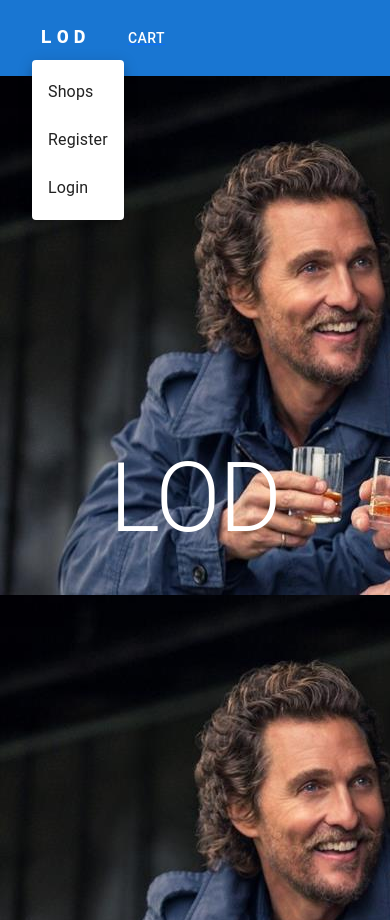
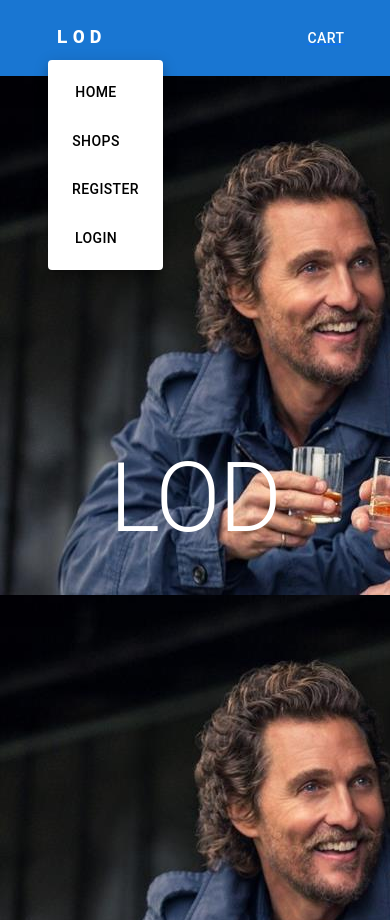
Before and after one commit to Aditya0721/LOD-FRONTEND, a React (Create React App) app in the folder LOD-FrontEnd/: page / in a window 390 px wide. Both pictures are taken after a click on the button "LOD". Built offline with nearby package versions, Linux system fonts and the light colour scheme; no server answers.

Commit message:
navbar for mobile

```diff
--- a/LOD-FrontEnd/src/App.js
+++ b/LOD-FrontEnd/src/App.js
@@ -61,7 +61,7 @@ function App() {
               <Route path='/profile' element={<ProtectedComponent><Profile></Profile></ProtectedComponent>}></Route>
               <Route path='/shopRequests' element={<OnlyAdmin><ShopRequests></ShopRequests></OnlyAdmin>}></Route>
               <Route path='/menu/:shopId' element={<Menu></Menu>}></Route>
-              <Route path='/cart/:userId' element={<Cart></Cart>}></Route>
+              <Route path='/cart' element={<Cart></Cart>}></Route>
               <Route path='/order' element={<ProtectedComponent><Order></Order></ProtectedComponent>}></Route>
             </Routes>
           </Grid>
--- a/LOD-FrontEnd/src/NavBar/NavBar.js
+++ b/LOD-FrontEnd/src/NavBar/NavBar.js
@@ -50,8 +50,7 @@ const NavBar = ()=>{
             <AppBar position="static">
                         <Container maxWidth="xl">
                             <Toolbar>
-                            <Link to="/layout/home">
-                                <Button id="basic-button" sx={{ my: 2, color: 'white', display: { xs: 'none', md: 'flex' } }}>
+                                <Button id="basic-button" sx={{ my: 2, color: 'white', display: { xs: 'none', md: 'flex' } }} onClick={()=>{navigate("/layout/home")}}>
                                     <Typography
                                             variant="h6"
                                             href="/home"
@@ -67,10 +66,9 @@ const NavBar = ()=>{
                                         LOD
                                     </Typography>
                                 </Button>
-                            </Link>
                              {/* for small screens */}
                              <Box sx={{display: { xs: 'flex', md: 'none' }}}>
-                             <Button sx={{ my: 2, color: 'white'}} onClick={handleOpenMenu} >
+                                <Button sx={{ m: 2, color: 'white'}} onClick={handleOpenMenu} >
                                         <Typography
                                                 variant="h6"
                                                 href="/home"
@@ -87,9 +85,59 @@ const NavBar = ()=>{
                                         </Typography>
                                     </Button>
                                 <Menu id="basic-menu" anchorEl={anchorEl} open={openMenu} onClose={handleCloseMenu}>
-                                        <MenuItem onClick={handleCloseMenu}>Shops</MenuItem>
-                                        <MenuItem onClick={handleCloseMenu}>Register</MenuItem>
-                                        <MenuItem onClick={handleCloseMenu}>Login</MenuItem>
+                                        <MenuItem onClick={handleCloseMenu}>
+                                            <Button onClick={()=>{navigate("/home")}} sx={{color: 'black', display: 'block' }}>
+                                                    Home
+                                            </Button>
+                                        </MenuItem>
+                                        <MenuItem onClick={handleCloseMenu}>
+                                            <Button onClick={()=>{navigate("/shops")}} sx={{color: 'black', display: 'block' }}>
+                                                    SHOPS
+                                            </Button>
+                                        </MenuItem>
+                                        {!isLoggedIn &&<MenuItem onClick={handleCloseMenu}>
+                                            <Button
+                                                sx={{color: 'black', display: 'block' }} onClick={()=>{dispatch(dialogActions.registerView()); dispatch(dialogActions.open())}}
+                                                >
+                                                Register
+                                            </Button>
+                                        </MenuItem> }
+                                    {!isLoggedIn &&
+                                    <MenuItem onClick={handleCloseMenu}>
+                                         <Button
+                                        sx={{color: 'black', display: 'block' }} onClick={()=>{dispatch(dialogActions.logInView()); dispatch(dialogActions.open())}}
+                                    >
+                                        LogIn
+                                    </Button>
+                                    </MenuItem>
+                                   }
+                                    {(isLoggedIn && user.role=="ADMIN") &&<><MenuItem onClick={handleCloseMenu} >
+                                        <Button sx={{color: 'black', display: 'block' }} onClick={()=>{navigate("/users")}}>
+                                            Users
+                                        </Button>
+                                    </MenuItem>
+                                    <MenuItem onClick={handleCloseMenu} >
+                                    <Button sx={{color: 'black', display: 'block' }} onClick={()=>{navigate('/shopRequests')}}>
+                                                    Shop Requests
+                                            </Button>
+                                    </MenuItem>
+                                    </> }
+                                    {(isLoggedIn && user.role==="SHOP KEEPER") &&<MenuItem onClick={handleCloseMenu}>
+                                        <Button
+                                            sx={{color: 'black', display: 'block' }}
+                                         onClick={()=>{navigate(`/shops/${user.userId}`)}}>
+                                            MY SHOPS
+                                        </Button>
+                                    </MenuItem> }
+
+                                    {isLoggedIn &&
+                                    <MenuItem onClick={handleCloseMenu}>
+                                        <Button
+                                                sx={{color: 'black', display: 'block' }} onClick={logOut}
+                                            >
+                                                LogOut
+                                        </Button>
+                                    </MenuItem>}
                                 </Menu>
                              </Box>
                             {/* for small screens */}
@@ -130,8 +178,24 @@ const NavBar = ()=>{
                                         LogIn
                                     </Button>}
                                 </Box>
+
+                                <Box sx={{ flexGrow: 1 }} />
+
+                                <Box sx={{ display:'flex'}}>
+                                    <Box sx={{alignContent:'end'}}>
+                                        <Link to='/cart'><Button sx={{ my: 2, color: 'white', display: 'block' }}>Cart</Button></Link>
+                                    </Box>
+
                                     {isLoggedIn &&
-                                <>
+                                    <Box sx={{display:{xs:'none', md:'block'}, alignContent:'end'}}>
+                                        <Button
+                                                sx={{ my: 2, color: 'white', display: 'block' }} onClick={logOut}
+                                            >
+                                                LogOut
+                                        </Button>
+                                    </Box>}
+
+                                    {isLoggedIn &&
                                     <Box sx={{alignContent:'end'}}>
                                             <Link to="/profile">
                                             <Stack direction='column'>
@@ -141,17 +205,10 @@ const NavBar = ()=>{
                                                 <Typography color='white'>{user.firstName} {user.lastName}</Typography>
                                             </Stack>
                                             </Link>
+                                    </Box>}
+
                                 </Box>
-                                 <Box sx={{alignContent:'end'}}>
-                                 <Button
-                                        sx={{ my: 2, color: 'white', display: 'block' }} onClick={logOut}
-                                    >
-                                        LogOut
-                                    </Button>
-                         </Box></>}
-                                <Box sx={{alignContent:'end'}}>
-                                    <Link to={`/cart/${user?0:user.userId}`}><Button sx={{ my: 2, color: 'white', display: 'block' }}>Cart</Button></Link>
-                                </Box>
+
                             </Toolbar>
                         </Container>
                     </AppBar>
```
Lines whose indentation alone changed are shown as unchanged.
